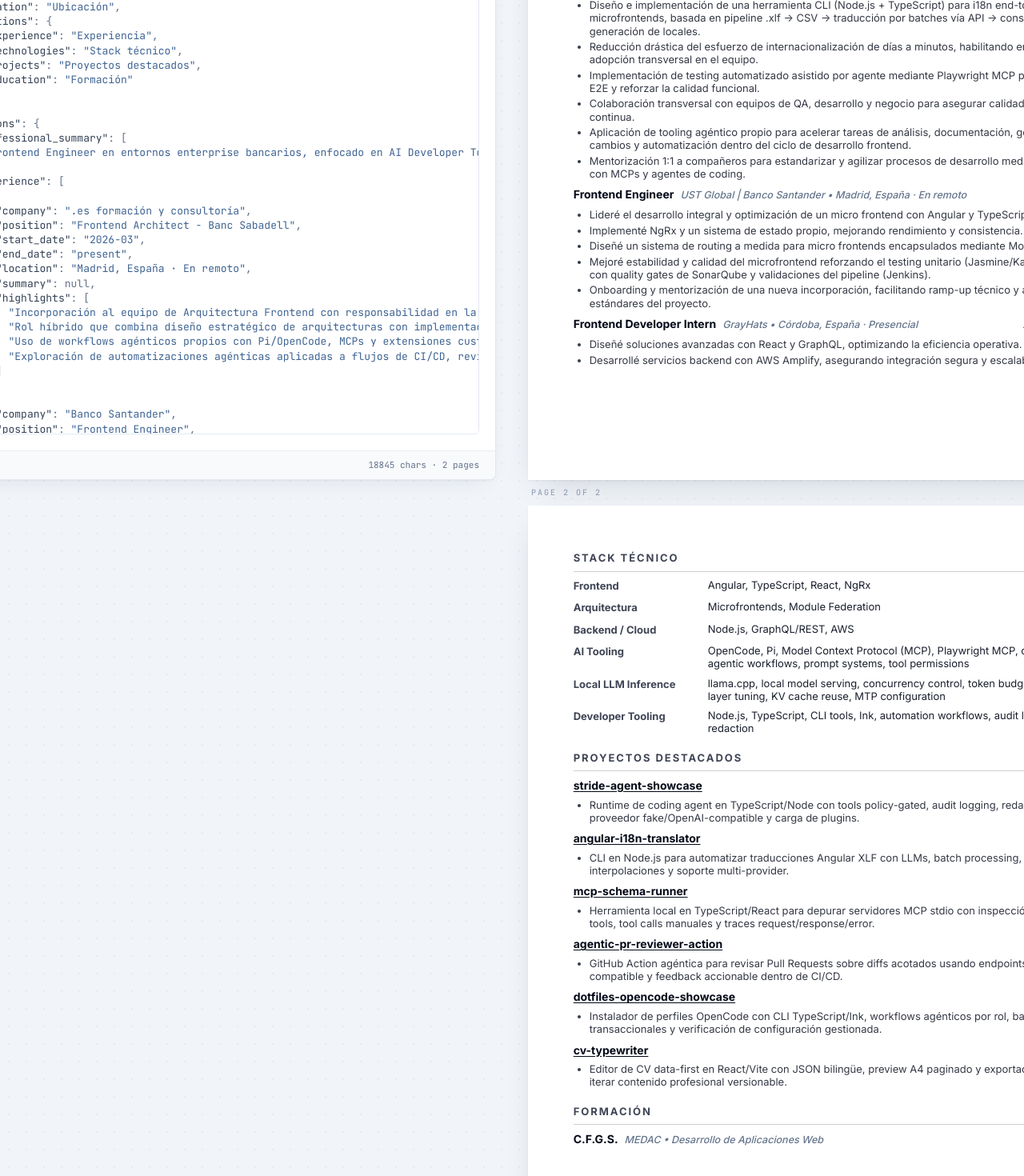
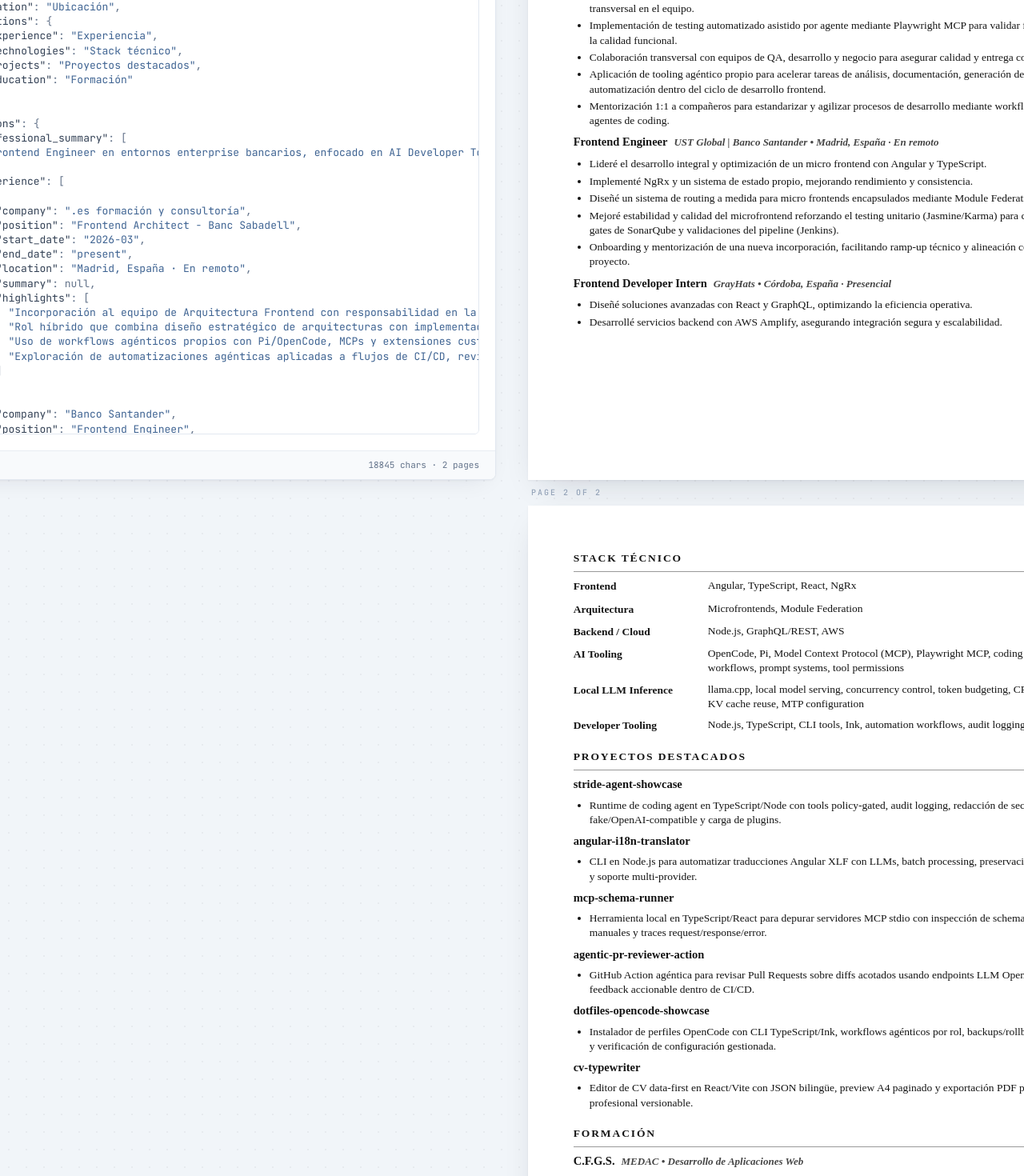
Before and after one commit to RafaGonzalezDev/cv-typewriter, a React (Vite) app: page / in a window 1280 px wide. Shown: the part 620-2090 px from the top of the page at 80% size. Built offline with nearby package versions, Linux system fonts and the light colour scheme.

Commit message:
style(cv): apply Harvard-style serif typography
Introduce document-scoped tokens (Times serif stack, ink and
soft-ink colors), retune the type scale and leading for the
serif face, darken section rules and drop link underlines to
match the Harvard resume format.

```diff
--- a/src/features/cv-typewriter/components/CVContent.jsx
+++ b/src/features/cv-typewriter/components/CVContent.jsx
@@ -149,7 +149,7 @@
                 <p
                   key={blockId}
                   data-block-id={blockId}
-                  className="mt-4 text-[13px] leading-relaxed text-foreground/80"
+                  className="mt-4 text-[13.5px] leading-[1.5]"
                 >
                   {block.content}
                 </p>
@@ -176,7 +176,7 @@
                   className={`bullet-block ${block.index === 0 ? 'bullet-block--first' : ''}`}
                 >
                   <ul className="list-disc pl-5">
-                    <li className="text-[13px] leading-[1.25] text-foreground/80">
+                    <li className="text-[13.5px] leading-[1.35]">
                       {block.content}
                     </li>
                   </ul>
@@ -200,7 +200,7 @@
                   className={`bullet-block ${block.index === 0 ? 'bullet-block--first' : ''}`}
                 >
                   <ul className="list-disc pl-5 space-y-[1.25px]">
-                    <li className="text-[13px] leading-[1.25] text-foreground/80">
+                    <li className="text-[13.5px] leading-[1.35]">
                       {block.content}
                     </li>
                   </ul>
@@ -223,8 +223,8 @@
                   data-block-id={blockId}
                   className="grid grid-cols-[160px_1fr] gap-2"
                 >
-                  <div className="text-[13px] font-bold text-primary/80">{block.item.label}</div>
-                  <div className="text-[13px] leading-[1.25] text-foreground/90">
+                  <div className="text-[13.5px] font-bold">{block.item.label}</div>
+                  <div className="text-[13.5px] leading-[1.35]">
                     {block.item.details}
                   </div>
                 </div>
@@ -240,8 +240,8 @@
                 >
                   {block.items.map((it, idx) => (
                     <div key={idx} className="grid grid-cols-[160px_1fr] gap-4">
-                      <div className="text-[13px] font-bold text-primary/80">{it.label}</div>
-                      <div className="text-[13px] leading-relaxed text-foreground/90">
+                      <div className="text-[13.5px] font-bold">{it.label}</div>
+                      <div className="text-[13.5px] leading-[1.35]">
                         {it.details}
                       </div>
                     </div>
--- a/src/features/cv-typewriter/components/blocks/TechBlock.jsx
+++ b/src/features/cv-typewriter/components/blocks/TechBlock.jsx
@@ -5,8 +5,8 @@
     <div className="space-y-[6px] text-left">
       {items.map((it, i) => (
         <div key={i} className="grid grid-cols-[160px_1fr] gap-2">
-          <div className="text-[13px] font-bold text-primary/80">{it.label}</div>
-          <div className="text-[13px] leading-[1.25] text-foreground/90">{it.details}</div>
+          <div className="text-[13.5px] font-bold">{it.label}</div>
+          <div className="text-[13.5px] leading-[1.35]">{it.details}</div>
         </div>
       ))}
     </div>
--- a/src/features/cv-typewriter/components/entries/EducationEntry.jsx
+++ b/src/features/cv-typewriter/components/entries/EducationEntry.jsx
@@ -11,16 +11,16 @@
   return (
     <div className="grid grid-cols-[1fr_auto] gap-3 pt-[var(--cv-entry-pad-y)] pb-[var(--cv-entry-pad-y)] first:pt-0 last:pb-0 text-left">
       <div>
-        <div className="text-[14px] font-bold leading-snug">
+        <div className="text-[14.5px] font-bold leading-snug">
           {title}
           {sub ? (
-            <span className="text-[12.5px] font-medium text-muted-foreground italic ml-2">
+            <span className="cv-soft text-[13px] italic ml-2">
               {sub}
             </span>
           ) : null}
         </div>
       </div>
-      <div className="text-[12.5px] font-medium text-muted-foreground italic whitespace-nowrap pt-0.5">
+      <div className="cv-soft text-[13px] italic whitespace-nowrap pt-0.5">
         {date}
       </div>
     </div>
--- a/src/features/cv-typewriter/components/entries/ExperienceEntry.jsx
+++ b/src/features/cv-typewriter/components/entries/ExperienceEntry.jsx
@@ -17,23 +17,23 @@
   return (
     <div className="grid grid-cols-[1fr_auto] gap-3 pt-[var(--cv-entry-pad-y)] pb-[var(--cv-entry-pad-y)] first:pt-0 last:pb-0 text-left">
       <div>
-        <div className="text-[14px] font-bold leading-snug text-foreground">
+        <div className="text-[14.5px] font-bold leading-snug">
           {renderTextWithLinks(title)}
           {sub ? (
-            <span className="text-[12.5px] font-medium text-muted-foreground italic ml-2">
+            <span className="cv-soft text-[13px] italic ml-2">
               {sub}
             </span>
           ) : null}
         </div>
         {withHighlights && asArray(entry.highlights).length ? (
-          <ul className="mt-2 list-disc pl-5 space-y-[1.25px] text-[13px] leading-[1.25] text-foreground/80">
+          <ul className="mt-2 list-disc pl-5 space-y-[1.25px] text-[13.5px] leading-[1.35]">
             {entry.highlights.map((h, i) => (
               <li key={i}>{renderTextWithLinks(h)}</li>
             ))}
           </ul>
         ) : null}
       </div>
-      <div className="text-[12.5px] font-medium text-muted-foreground italic whitespace-nowrap pt-0.5">
+      <div className="cv-soft text-[13px] italic whitespace-nowrap pt-0.5">
         {date}
       </div>
     </div>
--- a/src/features/cv-typewriter/components/entries/ProjectEntry.jsx
+++ b/src/features/cv-typewriter/components/entries/ProjectEntry.jsx
@@ -5,9 +5,9 @@
   const name = nonEmpty(entry.name) ? entry.name : '';
   return (
     <div className="pt-[var(--cv-entry-pad-y)] pb-[var(--cv-entry-pad-y)] first:pt-0 last:pb-0 text-left">
-      <div className="text-[14px] font-bold leading-snug">{renderTextWithLinks(name)}</div>
+      <div className="text-[14.5px] font-bold leading-snug">{renderTextWithLinks(name)}</div>
       {withHighlights && asArray(entry.highlights).length ? (
-        <ul className="mt-2 list-disc pl-5 space-y-[1.25px] text-[13px] leading-[1.25] text-foreground/80">
+        <ul className="mt-2 list-disc pl-5 space-y-[1.25px] text-[13.5px] leading-[1.35]">
           {entry.highlights.map((h, i) => (
             <li key={i}>{renderTextWithLinks(h)}</li>
           ))}
--- a/src/features/cv-typewriter/components/sections/Section.jsx
+++ b/src/features/cv-typewriter/components/sections/Section.jsx
@@ -6,11 +6,11 @@
   return (
     <section className={cn('break-inside-avoid')}>
       <div className="flex items-end justify-between pt-[var(--cv-section-title-top-gap)] pb-[var(--cv-section-title-bottom-gap)]">
-        <h2 className="text-[13px] font-bold tracking-[0.15em] uppercase text-primary/80">
+        <h2 className="text-[13.5px] font-bold tracking-[0.14em] uppercase">
           {title}
         </h2>
       </div>
-      <Separator className="mt-[var(--cv-section-title-gap)] bg-primary/20 h-px" />
+      <Separator className="mt-[var(--cv-section-title-gap)] bg-black/40 h-px" />
     </section>
   );
 }
@@ -19,11 +19,11 @@
   return (
     <section className="mt-[var(--cv-section-gap)] first:mt-0 break-inside-avoid">
       <div className="flex items-end justify-between pt-[var(--cv-section-title-top-gap)] pb-[var(--cv-section-title-bottom-gap)]">
-        <h2 className="text-[13px] font-bold tracking-[0.15em] uppercase text-primary/80">
+        <h2 className="text-[13.5px] font-bold tracking-[0.14em] uppercase">
           {title}
         </h2>
       </div>
-      <Separator className="mt-[var(--cv-section-title-gap)] bg-primary/20 h-px" />
+      <Separator className="mt-[var(--cv-section-title-gap)] bg-black/40 h-px" />
       <div className="mt-[var(--cv-section-body-gap)]">{children}</div>
     </section>
   );
--- a/src/features/cv-typewriter/cvUtils.jsx
+++ b/src/features/cv-typewriter/cvUtils.jsx
@@ -62,13 +62,7 @@
     const match = part.match(/\[(.*?)\]\((.*?)\)/);
     if (match) {
       return (
-        <a
-          key={i}
-          href={match[2]}
-          target="_blank"
-          rel="noreferrer"
-          className="underline underline-offset-2 hover:text-primary transition-colors"
-        >
+        <a key={i} href={match[2]} target="_blank" rel="noreferrer">
           {match[1]}
         </a>
       );
--- a/src/index.css
+++ b/src/index.css
@@ -48,6 +48,9 @@
     --cv-block-gap: 0.5rem;
     --cv-bullet-gap: 0.2rem;
     --cv-bullet-first-gap: 0.4rem;
+    --cv-font: 'Times New Roman', Times, 'Liberation Serif', Georgia, serif;
+    --cv-ink: #141414;
+    --cv-ink-soft: #464646;
   }
 
   .paged-content > * {
@@ -125,9 +128,23 @@
 }
 
 @layer utilities {
+  .cv-soft {
+    color: var(--cv-ink-soft);
+  }
+
   .work-surface {
     background-color: hsl(210 40% 96.1%);
     background-image: radial-gradient(hsl(222.2 84% 4.9% / 0.045) 1px, transparent 1px);
     background-size: 22px 22px;
   }
 }
+
+.cv-content-inner {
+  font-family: var(--cv-font);
+  color: var(--cv-ink);
+}
+
+.cv-content-inner a {
+  color: inherit;
+  text-decoration: none;
+}
```
